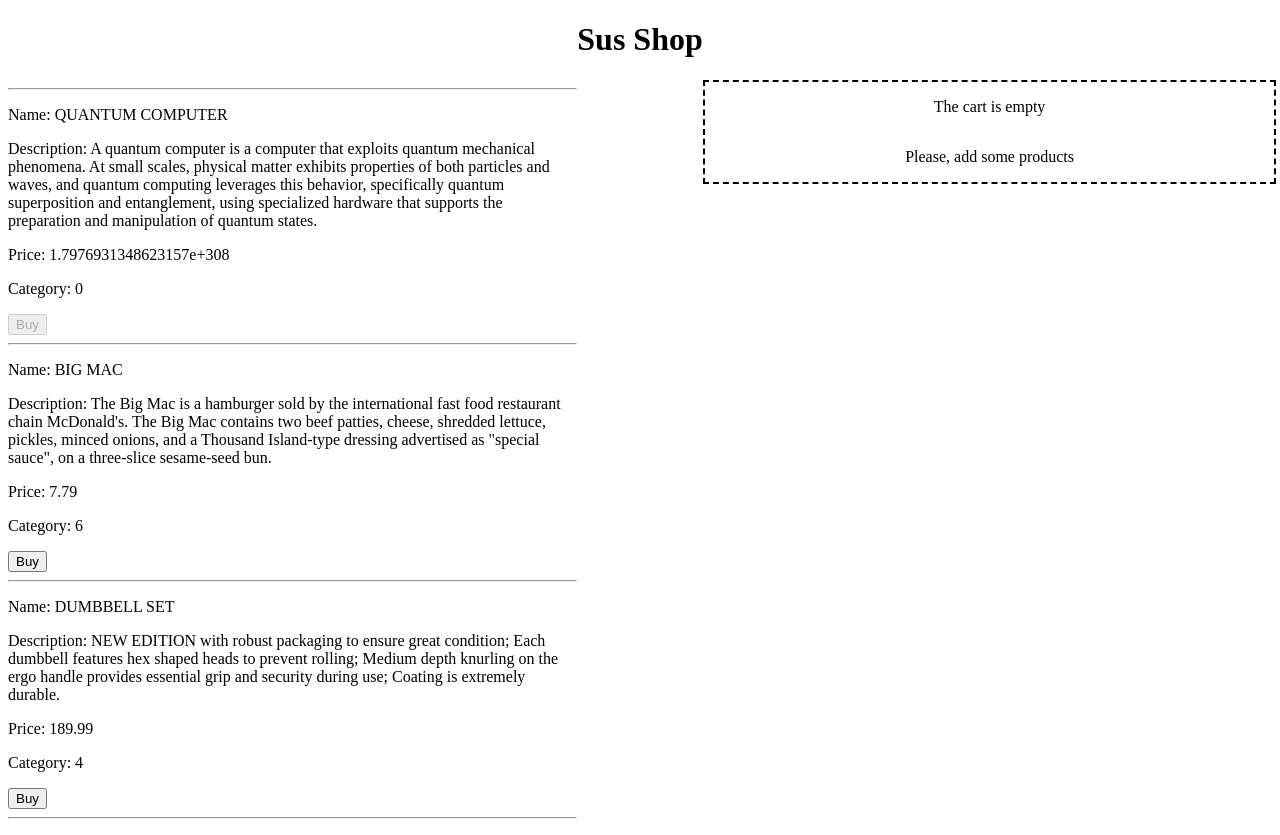
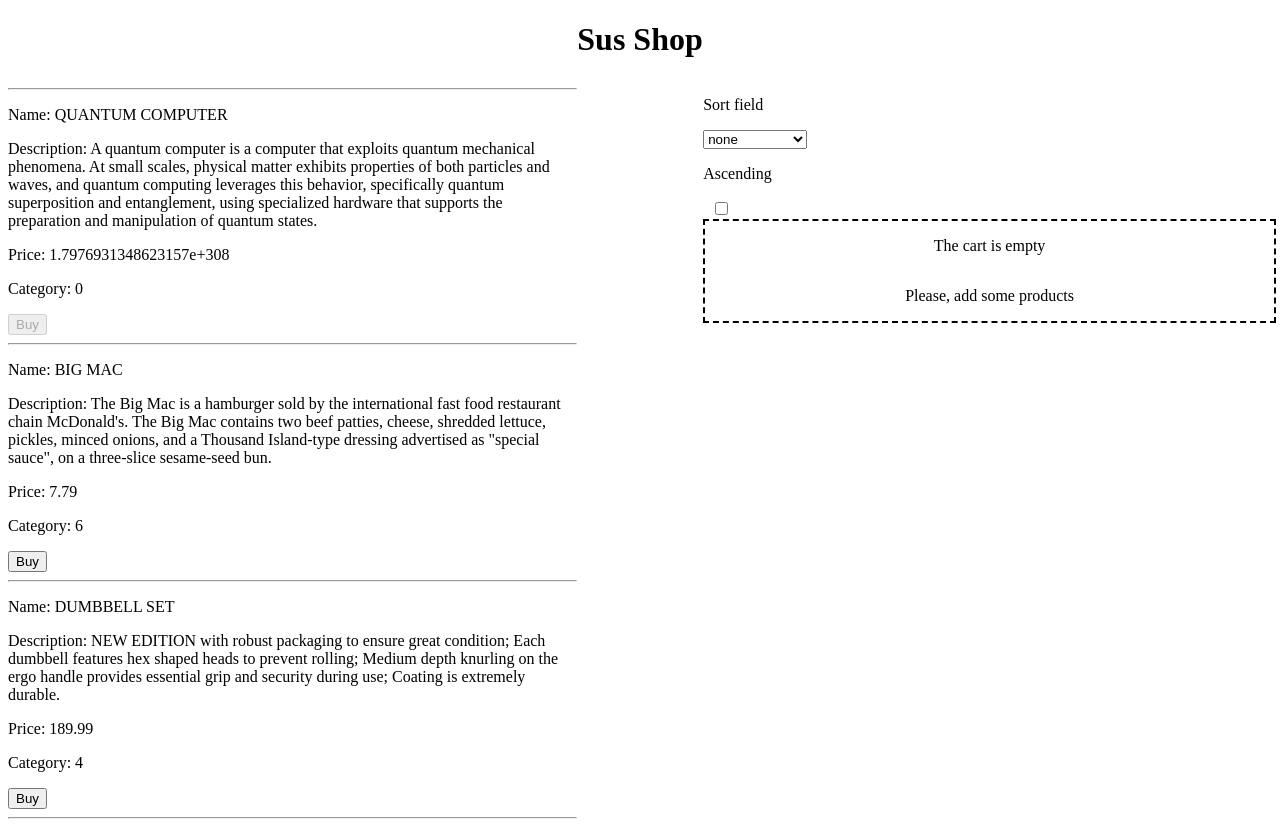
Before and after one commit to NMishchenko/shop, an Angular app: page / in a window 1280 px wide. Built offline with nearby package versions, Linux system fonts and the light colour scheme.

Commit message:
Add OrderBy pipe and use it in cart list

```diff
--- a/src/app/cart/components/cart-list/cart-list.component.html
+++ b/src/app/cart/components/cart-list/cart-list.component.html
@@ -1,7 +1,16 @@
+<div class="form-group">
+    <p>Sort field</p>
+    <select (change)="onSortOptionChanged(sortOptionsSelect.value)" #sortOptionsSelect>
+        <option *ngFor="let sortOption of sortOptions">{{ sortOption }}</option>
+    </select>
+    <p>Ascending</p>
+    &nbsp;
+    <input type="checkbox" (change)="onAscendingCheckboxChanged(ascendingCheckbox.checked)" #ascendingCheckbox>
+</div>
 <!-- HACK: Replace this ngIf condition by cartService.isEmptyCart -->
 <div *ngIf="cartItems.length > 0; else emptyCart">
     <hr>
-    <div *ngFor="let cartItem of cartItems">
+    <div *ngFor="let cartItem of (cartItems | orderBy : currentSortOption : currentIsAscending)">
         <app-cart-item
             (removeCartItemEvent)="removeFromCart(cartItem.product.name)"
             (decreaseQuantity)="decreaseQuantity(cartItem.product.name)"
--- a/src/app/cart/components/cart-list/cart-list.component.ts
+++ b/src/app/cart/components/cart-list/cart-list.component.ts
@@ -5,16 +5,20 @@
 import { CartItemComponent } from "../cart-item/cart-item.component";
 import { CartService } from '../../services/cart.service';
 import { CartItemModel } from '../../models/cart-item.model';
+import { OrderByPipe } from "../../../shared/pipes/order-by.pipe";
 
 @Component({
     selector: 'app-cart-list',
     standalone: true,
     templateUrl: './cart-list.component.html',
     styleUrls: ['./cart-list.component.scss'],
-    imports: [CommonModule, ProductComponent, CartItemComponent]
+    imports: [CommonModule, ProductComponent, CartItemComponent, OrderByPipe]
 })
 export class CartListComponent {
+  sortOptions: string[] = ["none", "product.price", "quantity", "product.name"];
   cartItems!: CartItemModel[];
+  currentSortOption: string = this.sortOptions[0];
+  currentIsAscending: boolean = false;
 
   constructor(
     public cartService: CartService
@@ -33,4 +37,12 @@
   increaseQuantity(productName: string): void {
     this.cartService.addCartItem(productName);
   }
+
+  onSortOptionChanged(sortOption: string): void {
+    this.currentSortOption = sortOption;
+  }
+
+  onAscendingCheckboxChanged(isAscending: boolean): void {
+    this.currentIsAscending = isAscending;
+  }
 }
--- /dev/null
+++ b/src/app/shared/pipes/order-by.pipe.ts
@@ -0,0 +1,25 @@
+import { Pipe, PipeTransform } from '@angular/core';
+
+@Pipe({
+  name: 'orderBy',
+  standalone: true
+})
+export class OrderByPipe implements PipeTransform {
+
+  transform(initialArray: any[], key: string, isAscending: boolean): any[] {
+    console.log(initialArray);
+    const sortedArray = initialArray.sort((firstValue, secondValue) => {
+      if (this.getValue(key, firstValue) > this.getValue(key, secondValue)) return isAscending ? 1 : -1;
+      if (this.getValue(key, firstValue) < this.getValue(key, secondValue)) return isAscending ? -1 : 1;
+      return 0;
+    });
+    console.log(sortedArray);
+    if (!sortedArray) return initialArray;
+
+    return sortedArray;
+  }
+
+  private getValue(string: string, object: any) {
+    return string.replace(/\[([^\]]+)]/g, '.$1').split('.').reduce((o, p) => o[p], object);
+  }
+}
```
